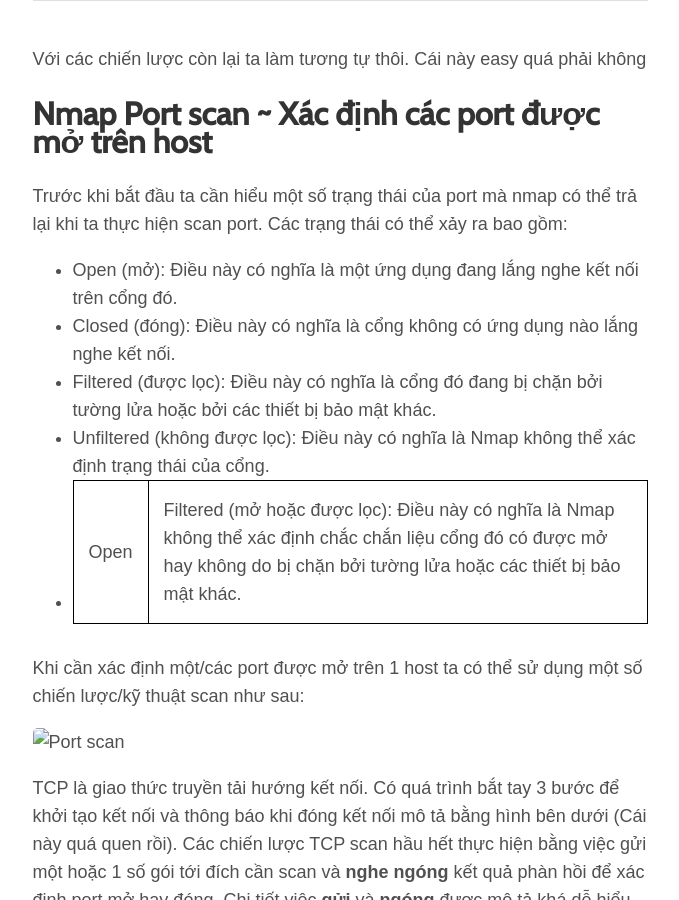
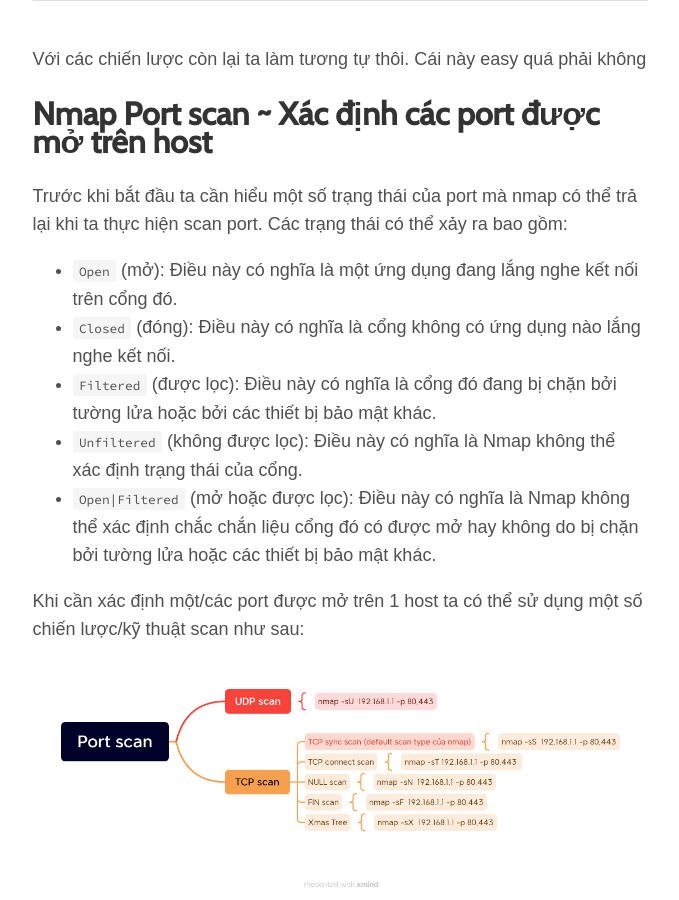
Before and after one commit to toannai/blog, a Jekyll site: the page built from _posts/2023-02-26-cach-su- dung-nmap.markdown, in a window 1280 px wide and 900 px high, scrolled down 4709 px. Shown: the whole window, without its empty margins (300-979 px from the left). Built offline with Jekyll 4.4.1, drawn with Linux system fonts in a browser that asks for light colours; some web fonts are replaced.

Commit message:
update content

```diff
--- a/_posts/2023-02-26-cach-su- dung-nmap.markdown
+++ b/_posts/2023-02-26-cach-su- dung-nmap.markdown
@@ -58,15 +58,15 @@
 
 Trước khi bắt đầu ta cần hiểu một số trạng thái của port mà nmap có thể trả lại khi ta thực hiện scan port. Các trạng thái có thể xảy ra bao gồm:
 
-+ Open (mở): Điều này có nghĩa là một ứng dụng đang lắng nghe kết nối trên cổng đó.
-+ Closed (đóng): Điều này có nghĩa là cổng không có ứng dụng nào lắng nghe kết nối.
-+ Filtered (được lọc): Điều này có nghĩa là cổng đó đang bị chặn bởi tường lửa hoặc bởi các thiết bị bảo mật khác.
-+ Unfiltered (không được lọc): Điều này có nghĩa là Nmap không thể xác định trạng thái của cổng.
-+ Open|Filtered (mở hoặc được lọc): Điều này có nghĩa là Nmap không thể xác định chắc chắn liệu cổng đó có được mở hay không do bị chặn bởi tường lửa hoặc các thiết bị bảo mật khác.
++ `Open` (mở): Điều này có nghĩa là một ứng dụng đang lắng nghe kết nối trên cổng đó.
++ `Closed` (đóng): Điều này có nghĩa là cổng không có ứng dụng nào lắng nghe kết nối.
++ `Filtered` (được lọc): Điều này có nghĩa là cổng đó đang bị chặn bởi tường lửa hoặc bởi các thiết bị bảo mật khác.
++ `Unfiltered` (không được lọc): Điều này có nghĩa là Nmap không thể xác định trạng thái của cổng.
++ `Open|Filtered` (mở hoặc được lọc): Điều này có nghĩa là Nmap không thể xác định chắc chắn liệu cổng đó có được mở hay không do bị chặn bởi tường lửa hoặc các thiết bị bảo mật khác.
 
 Khi cần xác định một/các port được mở trên 1 host ta có thể sử dụng một số chiến lược/kỹ thuật scan như sau:
 
-![Port scan]({{site.url}}/assets/img/2023/02/26/port_scan.PNG)
+![Port scan]({{site.url}}/assets/img/2023/02/26/port_scan.png)
 
 TCP là giao thức truyền tải hướng kết nối. Có quá trình bắt tay 3 bước để khởi tạo kết nối và thông báo khi đóng kết nối mô tả bằng hình bên dưới (Cái này quá quen rồi). Các chiến lược TCP scan hầu hết thực hiện bằng việc gửi một hoặc 1 số gói tới đích cần scan và **nghe ngóng** kết quả phàn hồi để xác định port mở hay đóng. Chi tiết việc **gửi** và **ngóng** được mô tả khá dễ hiểu bằng các hình sau trong cheetsheet:
 
```
Also changed, not shown: assets/img/2023/02/26/port_scan.png (added).
